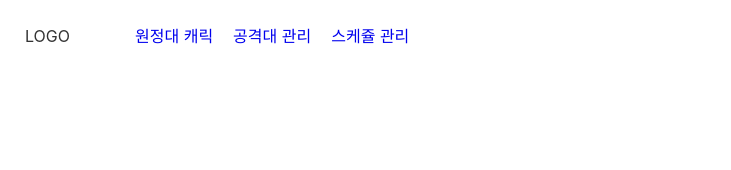
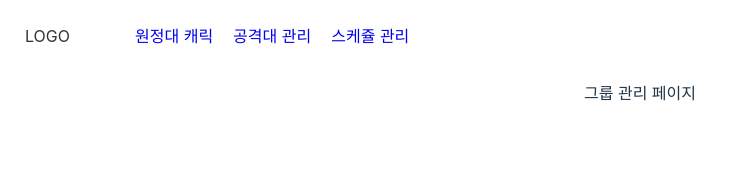
Before and after one commit to dongheeYoo/alphaca-la-fe, a React (Vite) app: page /groups in a window 1280 px wide. Shown: the top 170 px of the page, without its empty margins (0-731 px from the left). Built offline with nearby package versions, Linux system fonts and the light colour scheme.

Commit message:
add group manage list view

```diff
--- a/src/components/App/index.tsx
+++ b/src/components/App/index.tsx
@@ -3,6 +3,7 @@ import styled from 'styled-components';
 import { MainPage } from '../MainPage';
 import { Navbar } from '../Navbar';
 import { CharacterListView } from '../CharacterListView';
+import { GroupsListView } from '../GroupsListView';
 
 const Container = styled.div({
   width: '100%',
@@ -26,6 +27,7 @@ function App() {
         <Routes>
           <Route path="/" element={<MainPage />} />
           <Route path="/characters" element={<CharacterListView />} />
+          <Route path="/groups" element={<GroupsListView />} />
         </Routes>
       </BodySection>
     </Container>
--- /dev/null
+++ b/src/components/GroupsListView/index.tsx
@@ -0,0 +1,3 @@
+export const GroupsListView = () => {
+  return <div>그룹 관리 페이지</div>;
+};
--- a/src/components/Navbar/index.tsx
+++ b/src/components/Navbar/index.tsx
@@ -10,7 +10,7 @@ const tabs = [
   },
   {
     key: 'groups',
-    value: '',
+    value: 'groups',
     name: '공격대 관리',
   },
   {
```
